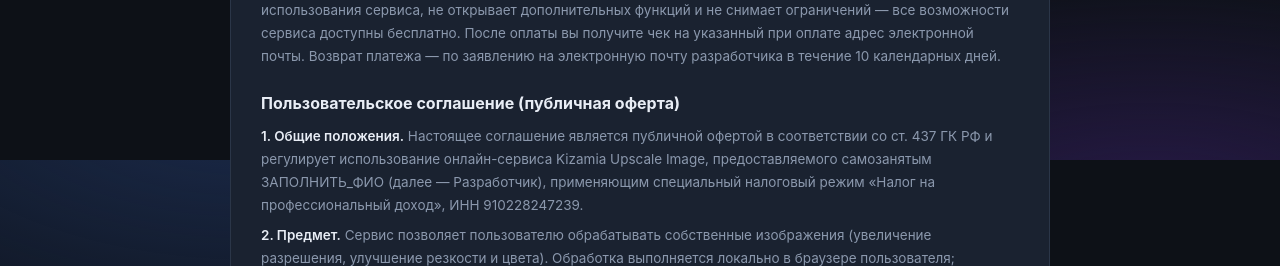
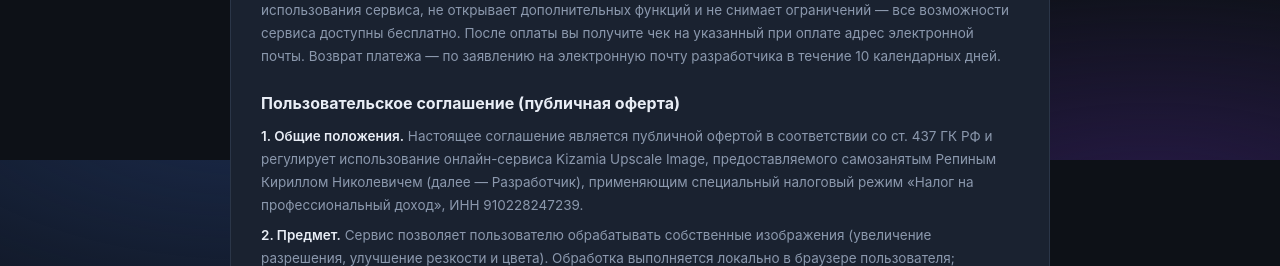
Before and after one commit to zloba010/KizamiaUpscaleImage, a plain HTML site: page index.html in a window 1280 px wide. Shown: the part 1440-1706 px from the top of the page. Drawn offline with Linux system fonts and the light colour scheme.

Commit message:
Update index.html

```diff
--- a/index.html
+++ b/index.html
@@ -526,7 +526,7 @@
   <p>Сервис развивается одним разработчиком. Вы можете поддержать его работу добровольным платежом: 100, 300 или 500 ₽ — либо любой другой суммой от 10 ₽ через окно поддержки. Оплата не является условием использования сервиса, не открывает дополнительных функций и не снимает ограничений — все возможности сервиса доступны бесплатно. После оплаты вы получите чек на указанный при оплате адрес электронной почты. Возврат платежа — по заявлению на электронную почту разработчика в течение 10 календарных дней.</p>
 
   <h3 id="agreement" class="legal-h">Пользовательское соглашение (публичная оферта)</h3>
-  <p><b>1. Общие положения.</b> Настоящее соглашение является публичной офертой в соответствии со ст. 437 ГК РФ и регулирует использование онлайн-сервиса Kizamia Upscale Image, предоставляемого самозанятым ЗАПОЛНИТЬ_ФИО (далее — Разработчик), применяющим специальный налоговый режим «Налог на профессиональный доход», ИНН 910228247239.</p>
+  <p><b>1. Общие положения.</b> Настоящее соглашение является публичной офертой в соответствии со ст. 437 ГК РФ и регулирует использование онлайн-сервиса Kizamia Upscale Image, предоставляемого самозанятым Репиным Кириллом Николевичем (далее — Разработчик), применяющим специальный налоговый режим «Налог на профессиональный доход», ИНН 910228247239.</p>
   <p><b>2. Предмет.</b> Сервис позволяет пользователю обрабатывать собственные изображения (увеличение разрешения, улучшение резкости и цвета). Обработка выполняется локально в браузере пользователя; исходные и обработанные файлы не передаются на серверы Разработчика и не сохраняются.</p>
   <p><b>3. Стоимость.</b> Использование сервиса бесплатно. Платежи носят добровольный характер и представляют собой оплату услуг Разработчика по созданию и поддержке сервиса. Размер платежа пользователь выбирает самостоятельно.</p>
   <p><b>4. Ответственность и гарантии.</b> Сервис предоставляется «как есть». Разработчик не несёт ответственности за косвенные убытки пользователя; пользователь самостоятельно отвечает за сохранность своих файлов и за соблюдение прав третьих лиц на обрабатываемые изображения.</p>
```
